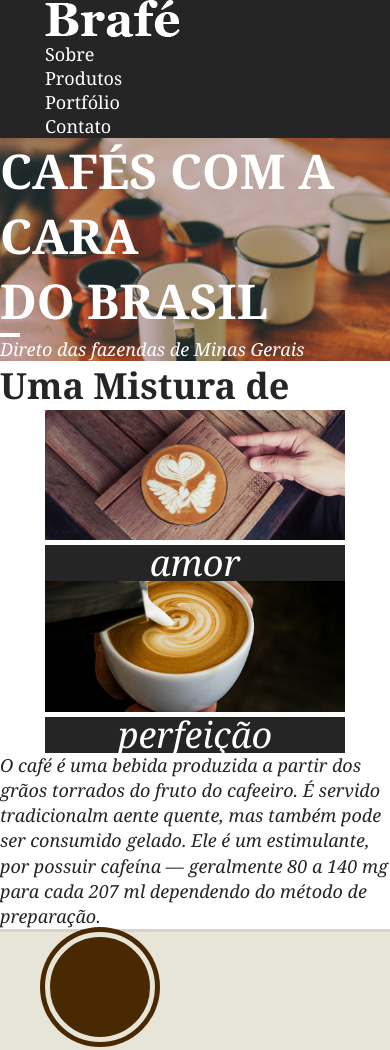
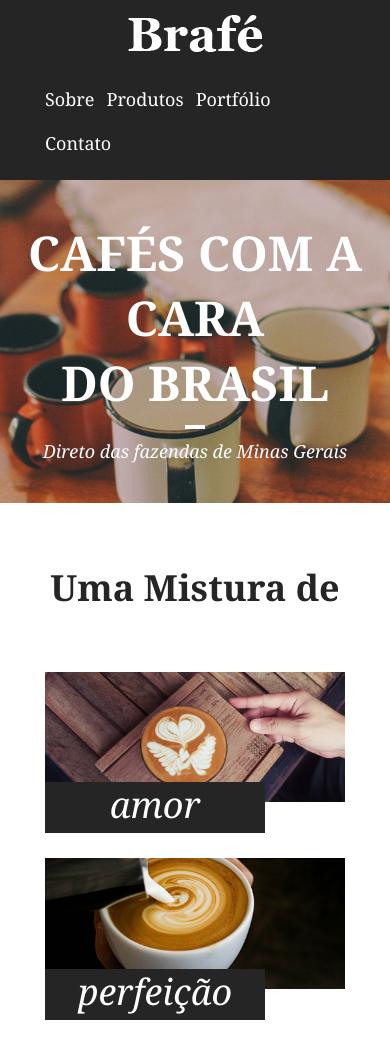
Before and after one commit to jorgeteixeirajr/cssavancadoposicionamento, a plain HTML site: page brafe[1]/grid/index.html in a window 390 px wide. Shown: the top 1050 px of the page. Drawn offline with Linux system fonts and the light colour scheme.

Commit message:
Inclusão do estilo responsivo da seção Produtos

```diff
--- a/brafe[1]/grid/css/style.css
+++ b/brafe[1]/grid/css/style.css
@@ -27,12 +27,41 @@ img {
 
 .menu {
 	background: #252525;
+	padding: 15px 0;
+}
+
+.menu-nav ul {
+	float: right;
+}
+
+.menu-nav ul li {
+	display: inline-block;
 }
 
 .menu-nav a {
 	text-decoration: none;
 	color: #fff;
 	font-size: 1.125em;
+	display: block;
+	padding: 10px;
+	margin-left: 10px;
+}
+
+@media (max-width: 739px) {
+	.menu-logo {
+		margin: 0 auto 20px auto;
+		text-align: center;
+	}
+
+	.menu-nav ul {
+		float: none;
+	}
+
+	.menu-nav ul li a {
+		margin-left: 0px;
+		padding-left: 0px;
+		padding-right: 8px;
+	}
 }
 
 /* Intro */
@@ -41,6 +70,8 @@ img {
 	background: url('../assets/bg-intro.jpg') no-repeat center center;
 	background-size: cover;
 	color: #fff;
+	padding: 100px 0;
+	text-align: center;
 }
 
 .intro h1 {
@@ -54,6 +85,7 @@ img {
 	width: 20px;
 	height: 4px;
 	background: #fff;
+	margin: 10px auto;
 }
 
 .intro p {
@@ -61,10 +93,22 @@ img {
 	font-size: 1.125em;
 }
 
+@media (max-width: 739px) {
+	.intro {
+		padding: 40px 0;
+	}
+}
+
 /* Sobre */
+
+.sobre {
+	padding: 60px 0;
+}
 
 .sobre h2 {
 	font-size: 2.25em;
+	text-align: center;
+	margin-bottom: 60px;
 }
 
 .sobre-item h3 {
@@ -76,12 +120,18 @@ img {
 	font-weight: normal;
 	text-align: center;
 	position: relative;
+	width: 220px;
+	padding: 5px 0 10px 0;
+	top: -25px;
 }
 
 .sobre>p {
 	font-size: 1.125em;
 	line-height: 1.4em;
 	font-style: italic;
+	max-width: 460px;
+	margin: 20px auto;
+	text-align: center;
 }
 
 /* Produtos */
@@ -90,10 +140,17 @@ img {
 	background: #e7e4d8;
 	border-top: 3px solid #d6d3c8;
 	border-bottom: 3px solid #d6d3c8;
+	padding: 60px 0;
+}
+
+.produtos-item {
+	margin-bottom: 40px;
 }
 
 .produtos-item h2 {
 	font-size: 2.25em;
+	text-align: center;
+	margin-bottom: 20px;
 }
 
 .produtos-item h2::before {
@@ -105,6 +162,7 @@ img {
 	border-radius: 50%;
 	border: 5px solid #e7e4d8;
 	box-shadow: 0 0 0 5px currentColor;
+	margin: 20px auto;
 }
 
 h2.produtos-paulista::before {
@@ -132,7 +190,12 @@ h2.produtos-mineiro::before {
 	font-size: 1.125em;
 	font-weight: bold;
 	text-transform: uppercase;
+	display: block;
+	width: 180px;
+	padding: 15px 0;
+	margin: 0 auto;
 }
+
 
 /* Locais */
 
```
